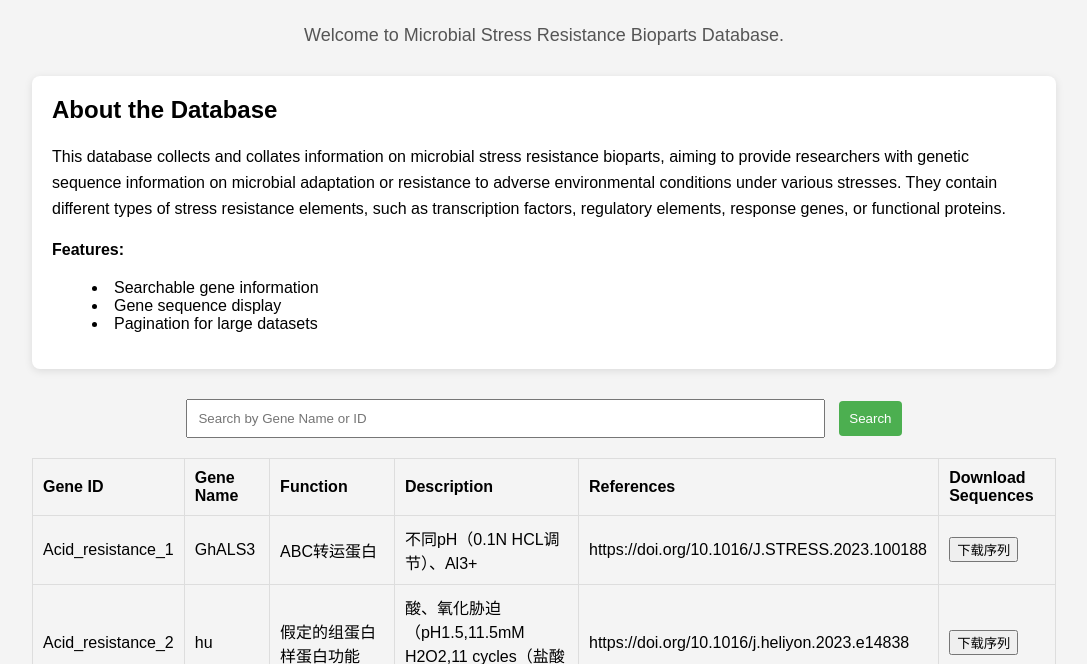
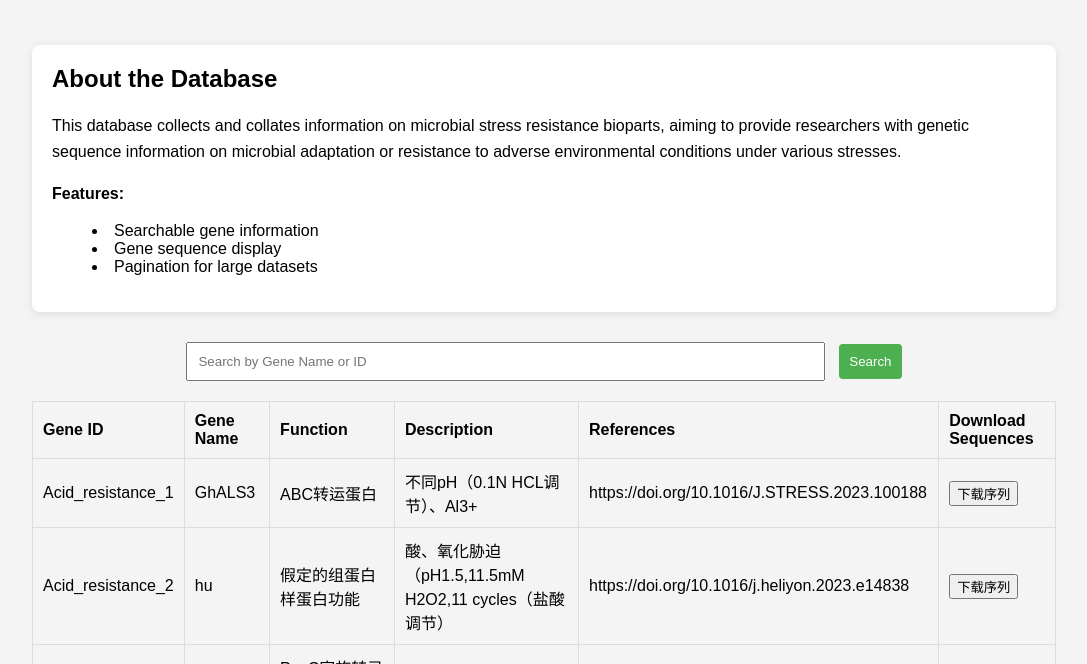
Before and after one commit to StressResistanceBioparts/AI.github.io, a plain HTML site: page index.html in a window 1280 px wide. Shown: the part 116-780 px from the top of the page, without its empty margins (96-1183 px from the left). Drawn offline with Linux system fonts and the light colour scheme.

Commit message:
Update index.html

```diff
--- a/index.html
+++ b/index.html
@@ -15,14 +15,14 @@
                 <h1>微生物抗逆元件数据库 </h1>
                 <h3>Microbial Stress Resistance Bioparts Database </h3>
             </div>
-            <p class="lab-description">Welcome to Microbial Stress Resistance Bioparts Database. </p>
+<!--             <p class="lab-description">Welcome to Microbial Stress Resistance Bioparts Database. </p> -->
 <!--                <p class="lab-description">由新疆大学合成生物实验室-许童开发. </p> -->
         </header>
 
         <!-- Database Introduction -->
         <section class="database-info">
             <h2>About the Database</h2>
-            <p>This database collects and collates information on microbial stress resistance bioparts, aiming to provide researchers with genetic sequence information on microbial adaptation or resistance to adverse environmental conditions under various stresses. They contain different types of stress resistance elements, such as transcription factors, regulatory elements, response genes, or functional proteins.</p>
+            <p>This database collects and collates information on microbial stress resistance bioparts, aiming to provide researchers with genetic sequence information on microbial adaptation or resistance to adverse environmental conditions under various stresses.</p>
             <p><strong>Features:</strong></p>
             <ul>
                 <li>Searchable gene information</li>
```
